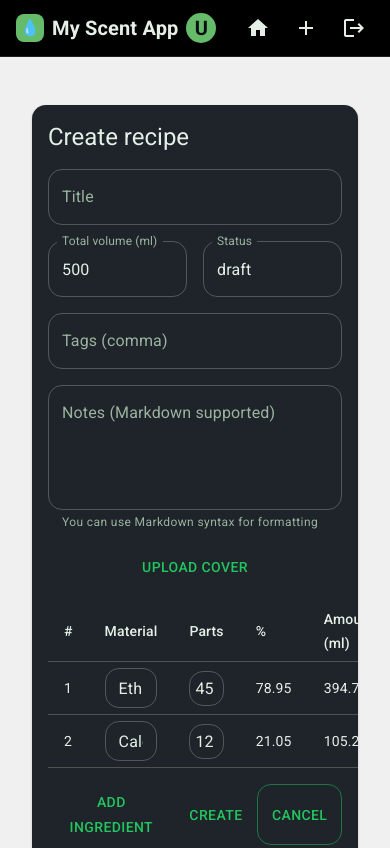
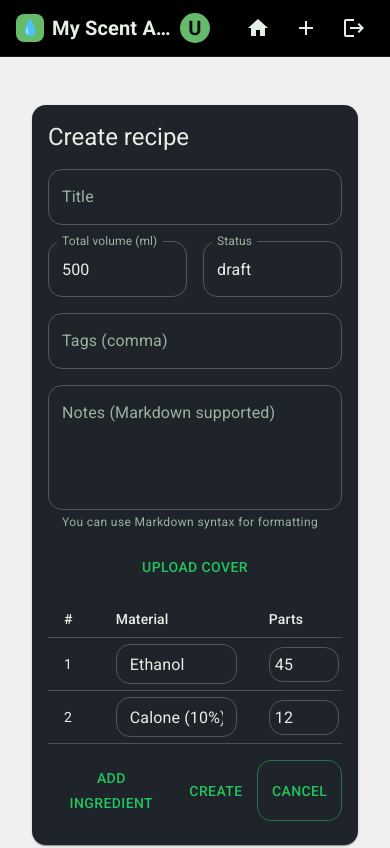
Before and after one commit to TAK-moonwalker/my-scent-app, a React (Vite) app: page /add in a window 390 px wide. Shown: the top 848 px of the page. Built offline with nearby package versions, Linux system fonts and the light colour scheme; no server answers; the database is empty; sample sign-in values are in the browser's storage.

Commit message:
commit after fixing mobile width

```diff
--- a/src/layout/AppShell.jsx
+++ b/src/layout/AppShell.jsx
@@ -21,7 +21,7 @@ export default function AppShell() {
   const displayName = userProfile?.displayName || user?.email || 'User';
 
   return (
-    <Box sx={{ minHeight: '100dvh', display: 'flex', flexDirection: 'column' }}>
+    <Box sx={{ minHeight: '100dvh', display: 'flex', flexDirection: 'column', overflowX: 'hidden' }}>
       {/* ===== AppBar ===== */}
       <AppBar
         position="sticky"
@@ -31,9 +31,9 @@ export default function AppShell() {
           backgroundColor: '#000', // solid black header
         }}
       >
-        <Toolbar sx={{ gap: 1 }}>
+  <Toolbar sx={{ gap: 1, overflow: 'hidden' }}>
           {/* Left side: App icon + name + avatar (if logged in) */}
-          <Stack direction="row" alignItems="center" spacing={1} sx={{ flexGrow: 1 }}>
+          <Stack direction="row" alignItems="center" spacing={1} sx={{ flexGrow: 1, minWidth: 0 }}>
             <Stack
               direction="row"
               spacing={1}
@@ -55,7 +55,16 @@ export default function AppShell() {
               >
                 💧
               </Box>
-              <Typography variant="h6" sx={{ fontWeight: 700 }}>
+              <Typography
+                variant="h6"
+                sx={{
+                  fontWeight: 700,
+                  whiteSpace: 'nowrap',
+                  overflow: 'hidden',
+                  textOverflow: 'ellipsis',
+                  maxWidth: { xs: 120, sm: 200, md: 300 },
+                }}
+              >
                 My Scent App
               </Typography>
             </Stack>
@@ -115,6 +124,8 @@ export default function AppShell() {
           flexDirection: 'column',
           justifyContent: 'center',
           width: '100%',
+          boxSizing: 'border-box',
+          overflowX: 'hidden',
           px: { xs: 1, sm: 2, md: 3 },
         }}
       >
--- a/src/pages/RecipeView.jsx
+++ b/src/pages/RecipeView.jsx
@@ -182,13 +182,14 @@ export default function RecipeView() {
               <Typography variant="subtitle1" sx={{ mt: 3, mb: 1 }}>
                 Ingredients
               </Typography>
-              <Table size="small">
+              <Box sx={{ overflowX: 'auto' }}>
+              <Table size="small" sx={{ minWidth: { xs: 500, sm: 'auto' } }}>
                 <TableHead>
                   <TableRow>
-                    <TableCell>#</TableCell>
-                    <TableCell>Material</TableCell>
-                    <TableCell align="right">%</TableCell>
-                    <TableCell align="right">Amount (ml)</TableCell>
+                    <TableCell sx={{ width: { xs: 32, sm: 'auto' } }}>#</TableCell>
+                    <TableCell sx={{ width: { xs: 150, sm: 'auto' }, minWidth: 120 }}>Material</TableCell>
+                    <TableCell align="right" sx={{ width: { xs: 70, sm: 'auto' } }}>%</TableCell>
+                    <TableCell align="right" sx={{ width: { xs: 100, sm: 'auto' } }}>Amount (ml)</TableCell>
                   </TableRow>
                 </TableHead>
                 <TableBody>
@@ -209,6 +210,7 @@ export default function RecipeView() {
                   })}
                 </TableBody>
               </Table>
+              </Box>
             </CardContent>
           </Card>
 
--- a/src/pages/SignIn.jsx
+++ b/src/pages/SignIn.jsx
@@ -25,8 +25,8 @@ const handleSignIn = async () => {
 };
 
 return (
-<Box minHeight="100dvh" display="grid" alignItems="center" justifyContent="center" p={2}>
-<Card sx={{ width: 420, maxWidth: '100%' }}>
+<Box minHeight="100dvh" display="grid" alignItems="center" justifyContent="center" p={2} sx={{ boxSizing: 'border-box' }}>
+<Card sx={{ width: { xs: '100%', sm: 420 }, maxWidth: '100%' }}>
 <CardContent>
 <Typography variant="h6" mb={2}>Log in</Typography>
 <TextField fullWidth label="Email" value={email} onChange={e=>setEmail(e.target.value)} sx={{ mb:2 }} />
--- a/src/pages/SignUp.jsx
+++ b/src/pages/SignUp.jsx
@@ -92,8 +92,8 @@ export default function SignUp(){
   };
 
   return (
-    <Box minHeight="100dvh" display="grid" alignItems="center" justifyContent="center" p={2}>
-      <Card sx={{ width: 420, maxWidth: '100%' }}>
+    <Box minHeight="100dvh" display="grid" alignItems="center" justifyContent="center" p={2} sx={{ boxSizing: 'border-box' }}>
+      <Card sx={{ width: { xs: '100%', sm: 420 }, maxWidth: '100%' }}>
         <CardContent>
           <Typography variant="h6" mb={3}>Create Account</Typography>
 
--- a/src/pages/components/IngredientTable.jsx
+++ b/src/pages/components/IngredientTable.jsx
@@ -1,20 +1,20 @@
-import { Table, TableHead, TableRow, TableCell, TableBody, TextField, IconButton } from '@mui/material';
+import { Table, TableHead, TableRow, TableCell, TableBody, TextField, IconButton, Box } from '@mui/material';
 import DeleteIcon from '@mui/icons-material/Delete';
 
 export default function IngredientTable({ rows, setIngredients }) {
   const removeRow = (id) => setIngredients((prev) => prev.filter((x) => x.id !== id));
 
   return (
-    <>
-    <Table size="small" sx={{ mt: 2 }}>
+    <Box sx={{ overflowX: 'auto', mt: 2 }}>
+    <Table size="small" sx={{ minWidth: { xs: 600, sm: 'auto' } }}>
       <TableHead>
         <TableRow>
-          <TableCell width={40}>#</TableCell>
-          <TableCell width={300}>Material</TableCell>
-          <TableCell width={126}>Parts</TableCell>
-          <TableCell width={100}>%</TableCell>
-          <TableCell width={120}>Amount (ml)</TableCell>
-          <TableCell width={64}></TableCell>
+          <TableCell sx={{ width: { xs: 32, sm: 40 } }}>#</TableCell>
+          <TableCell sx={{ width: { xs: 120, sm: 300 }, minWidth: 100 }}>Material</TableCell>
+          <TableCell sx={{ width: { xs: 80, sm: 126 }, minWidth: 70 }}>Parts</TableCell>
+          <TableCell sx={{ width: { xs: 60, sm: 100 }, minWidth: 55 }}>%</TableCell>
+          <TableCell sx={{ width: { xs: 90, sm: 120 }, minWidth: 80 }}>Amount (ml)</TableCell>
+          <TableCell sx={{ width: { xs: 48, sm: 64 }, minWidth: 48 }}></TableCell>
         </TableRow>
       </TableHead>
       <TableBody>
@@ -77,6 +77,6 @@ export default function IngredientTable({ rows, setIngredients }) {
         ))}
       </TableBody>
     </Table>
-    </>
+    </Box>
   );
 }
```
